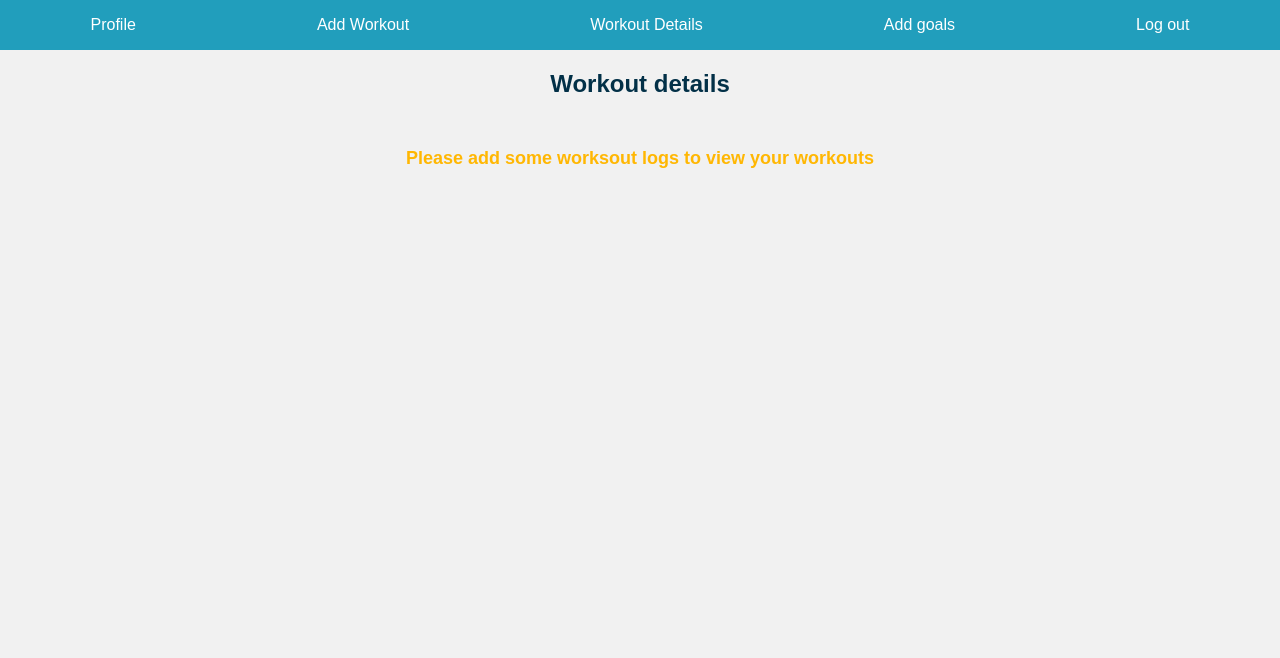
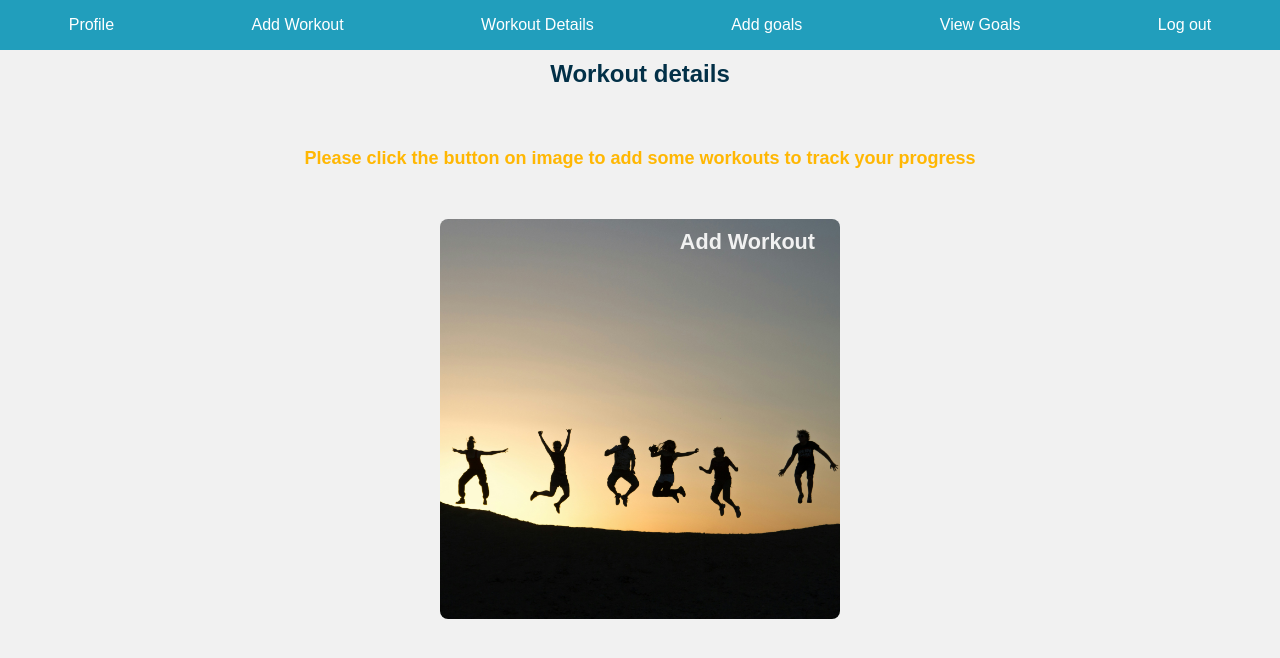
Before and after one commit to DPreet12/django-fitness-app, a Django app: page /workout/details/ in a window 1280 px wide. Shown: the top 658 px of the page. Run offline with Django 5.2, Linux system fonts and the light colour scheme; a user stored in the database is signed in; data that the repository does not hold is empty.

Commit message:
feat: modified pages when there are no workouts or goals added yet

```diff
--- a/main_app/static/css/workout-details.css
+++ b/main_app/static/css/workout-details.css
@@ -30,6 +30,7 @@
     justify-content: center;
     align-items: center;
     margin: 10px auto;
+    margin-top: 5px;
 }
 
 .image-container img{
@@ -37,20 +38,13 @@
     height: 150px;
     object-fit: cover;
     border-radius: 8px;
+    margin-bottom: 10px;
 }
-/*
-.button-container {
-    position: absolute;
-    bottom: 0;
-    right: 10px;
-    display: flex;
-    gap: 10px;
-
-
-} */
-
 .btn {
     background-color: var(--bg-color);
+}
+
+.btn, .btn-2 {
     padding: 5px 10px;
     border-radius: 5px;
     width: auto;
@@ -62,18 +56,50 @@
     color: var(--color-light);
 
 }
+.btn-2 {
+    font-size: larger;
+}
+.btn-2:hover {
+    background-color: #033b8d;
+}
 
 .btn:hover {
     background-color: #033b8d;
 }
 
 h1 {
-    margin-top: 20px;
+
+    padding: 10px;
 }
 .view-page {
     max-width: 100%;
     margin-top: 50px;
     color: var(--color-warning);
     font-weight: bold;
-    font-size: large
+    font-size: large;
 }
+
+.image-container-2  {
+   position: relative;
+   display:flex;
+   justify-content: center;
+   align-items: center;
+   margin: 0px auto;
+   margin-top: 50px;
+   width: 400px;
+ }
+
+.image-container-2 img {
+
+    height: 400px;
+    object-fit: cover;
+    border-radius: 8px;
+    width: 400px;
+
+ }
+
+ .button-container-2 {
+    position: absolute;
+    top: 10px;
+    right: 15px;
+}
--- a/main_app/templates/base.html
+++ b/main_app/templates/base.html
@@ -22,6 +22,7 @@
             <li><a href="{% url 'workout-create' %}">Add Workout</a></li>
             <li><a href="{% url 'workout-details' %}">Workout Details</a></li>
             <li><a href="{% url 'goal-create' %}">Add goals</a></li>
+            <li><a href="{% url 'goal-details' %}">View Goals</a></li>
                 <form id="logout-form" method="post" action="{% url 'logout' %}">
                     {% csrf_token %}
                    <li><button type="submit">Log out</button></li>
--- a/main_app/templates/main_app/goals/goal_details.html
+++ b/main_app/templates/main_app/goals/goal_details.html
@@ -30,6 +30,12 @@
       {% else %}
       <div class="view-page">
         <p>Please add some goals to view you goals</p>
+        <div class="image-container-2">
+          <img src="{% static 'images/image-2.jpg' %}" class="img" alt="Workout image">
+          <div class="button-container-2">
+              <a href="{% url 'workout-create' %}" class="btn-2 submit-2">Add Goals</a>
+          </div>
+       </div>
       </div>
       {% endif%}
  </section>
--- a/main_app/templates/workouts/workout_details.html
+++ b/main_app/templates/workouts/workout_details.html
@@ -28,7 +28,14 @@
     </div>
    {% else %}
    <div class="view-page">
-   <p> Please add some worksout logs to view your workouts</p>
+   <p> Please click the button on image to add some workouts to track your progress </p>
+   <div class="image-container-2">
+    <img src="{% static 'images/image-2.jpg' %}" class="img" alt="Workout image">
+    <div class="button-container-2">
+        <a href="{% url 'workout-create' %}" class="btn-2 submit-2">Add Workout</a>
+    </div>
+ </div>
+
   </div>
     {% endif%}
 
```
Also changed, not shown: main_app/static/css/goal-details.css (+39 -2 lines).
